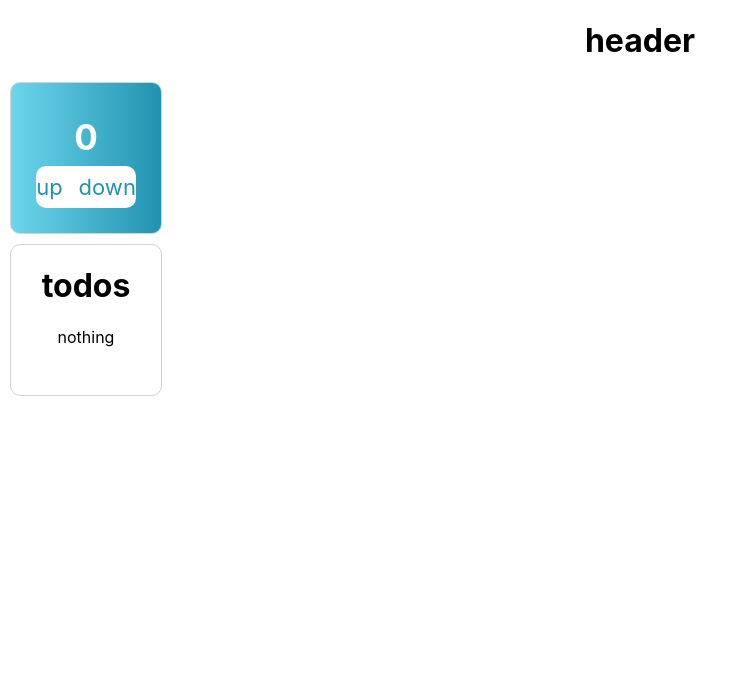
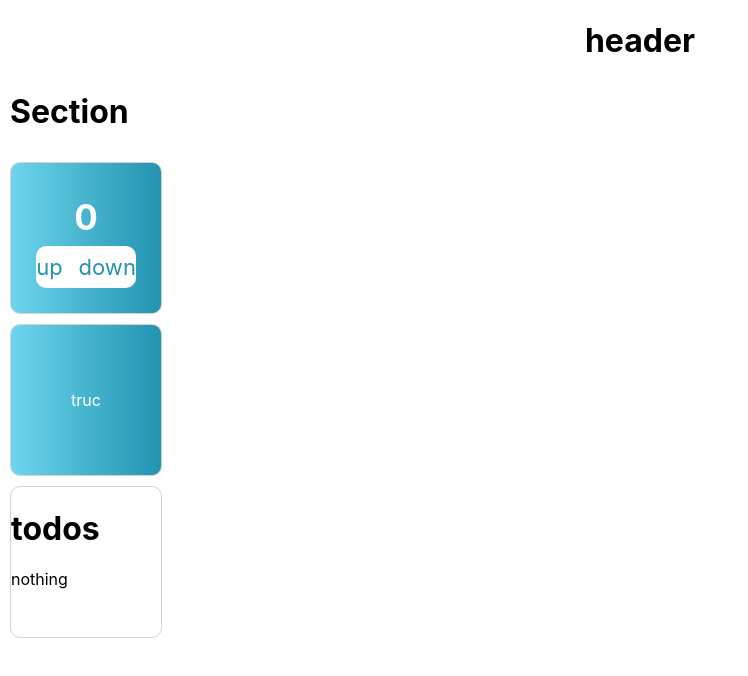
Before and after one commit to valours/raindrow, a React (Create React App) app: page / in a window 1280 px wide. Shown: the top 676 px of the page, without its empty margins (0-748 px from the left). Built offline with nearby package versions, Linux system fonts and the light colour scheme.

Commit message:
template - fix with new components

```diff
--- a/src/App.js
+++ b/src/App.js
@@ -1,15 +1,21 @@
 import React, { Component } from 'react';
+
 import Header from './components/Header';
+import Section from './components/Section';
+
 import CounterAlpha from './containers/CounterAlpha';
+import CounterBeta from './containers/CounterBeta';
 import TodoAlpha from './containers/TodoAlpha';
-import './App.css';
 
 class App extends Component {
   render() {
     return (
       <div className="App">
         <Header />
-        <CounterAlpha />
+        <Section title='Section'>
+          <CounterAlpha />
+          <CounterBeta />
+        </Section>
         <TodoAlpha />
       </div>
     );
```
